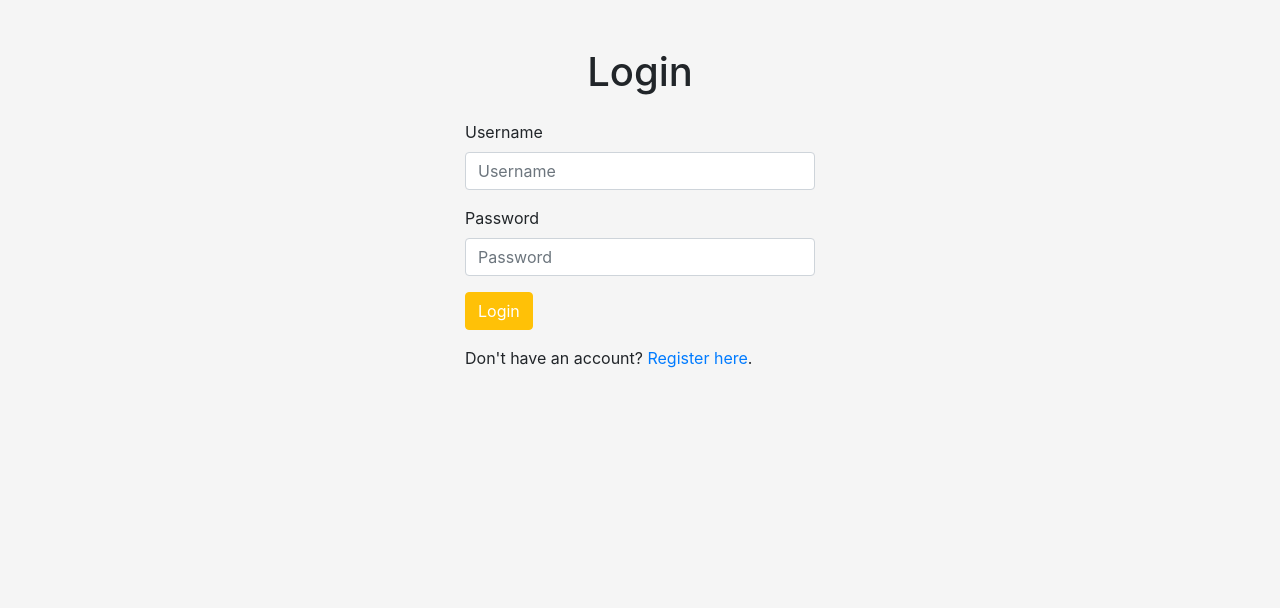
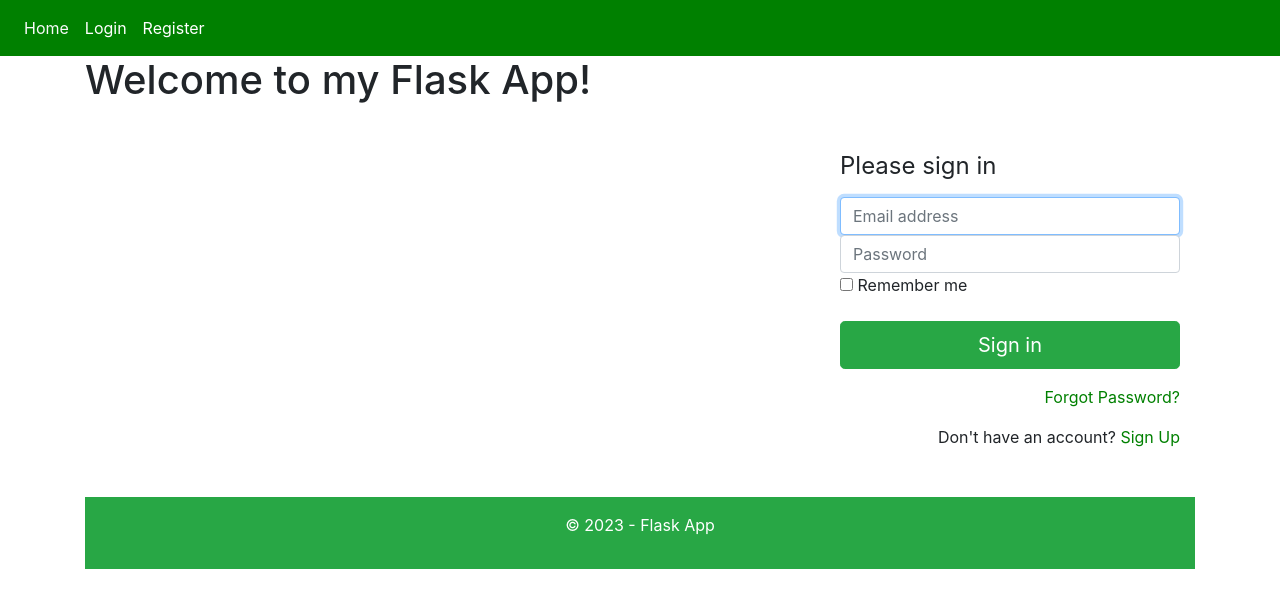
Before and after one commit to SalomeChaduneli/Project1, a Flask app: page /login in a window 1280 px wide. Shown: the top 608 px of the page. Run offline with Flask 2, Linux system fonts and the light colour scheme; some libraries are stand-ins or nearby versions.

Commit message:
Change files

```diff
--- a/main.py
+++ b/main.py
@@ -7,45 +7,34 @@ from wtforms.validators import InputRequired, Length, ValidationError, Email, Eq
 from flask_bcrypt import Bcrypt
 from werkzeug.security import generate_password_hash
 
-
 app = Flask(__name__)
-app.config['SQLALCHEMY_DATABASE_URI'] ='sqlite:///database.db'
+app.config['SQLALCHEMY_DATABASE_URI'] = 'sqlite:///database.db'
 app.config['SQLALCHEMY_TRACK_MODIFICATIONS'] = False
 app.config['SECRET_KEY'] = 'mysecretkey'
 db = SQLAlchemy(app)
 bcrypt = Bcrypt(app)
 
-
 login_manager = LoginManager()
 login_manager.init_app(app)
 login_manager.login_view = "login"
-
 
 @login_manager.user_loader
 def load_user(user_id):
     user = User.query.get(int(user_id))
     if user:
-        return User.query.get(int(user_id))
-
+        return user
 
 class User(db.Model, UserMixin):
     id = db.Column(db.Integer, primary_key=True)
     username = db.Column(db.String(20), unique=True, nullable=False)
     password_hash = db.Column(db.String(60), nullable=False)
 
-
 class RegistrationForm(FlaskForm):
-    username = StringField(validators=[InputRequired(), Length(min=6, max=30)],
-                            render_kw={"placeholder": "Username"})
-    email = StringField(validators=[InputRequired(), Email(), Length(max=50)],
-                            render_kw={"placeholder": "Email"})
-    password = PasswordField(validators=[InputRequired(), Length(min=6, max=30)],
-                            render_kw={"placeholder": "Password"})
-    confirm_password = PasswordField(validators=[InputRequired(), Length(min=6, max=30),
-                            EqualTo('password', message='Passwords must match')],
-                            render_kw={"placeholder": "Confirm Password"})
-    phone_number = StringField(validators=[InputRequired(), Length(max=20)],
-                            render_kw={"placeholder": "Phone Number (Optional)"})
+    username = StringField(validators=[InputRequired(), Length(min=6, max=30)], render_kw={"placeholder": "Username"})
+    email = StringField(validators=[InputRequired(), Email(), Length(max=50)], render_kw={"placeholder": "Email"})
+    password = PasswordField(validators=[InputRequired(), Length(min=6, max=30)], render_kw={"placeholder": "Password"})
+    confirm_password = PasswordField(validators=[InputRequired(), Length(min=6, max=30), EqualTo('password', message='Passwords must match')], render_kw={"placeholder": "Confirm Password"})
+    phone_number = StringField(validators=[Length(max=20)], render_kw={"placeholder": "Phone Number (Optional)"})
     submit = SubmitField('Sign Up')
 
     def validate_username(self, username):
@@ -53,17 +42,10 @@ class RegistrationForm(FlaskForm):
         if existing_user_username:
             raise ValidationError('Please choose a different one.')
 
-
 class LoginForm(FlaskForm):
-    username = StringField(validators=[InputRequired(), Length(
-        min=6, max=30)], render_kw={"placeholder": "Username"})
-    password = PasswordField(validators=[InputRequired(), Length(
-        min=6, max=30)], render_kw={"placeholder": "Password"})
+    username = StringField(validators=[InputRequired(), Length(min=6, max=30)], render_kw={"placeholder": "Username"})
+    password = PasswordField(validators=[InputRequired(), Length(min=6, max=30)], render_kw={"placeholder": "Password"})
     submit = SubmitField('Login')
-
-@app.route("/")
-def home():
-    return render_template("home.html")
 
 @app.route('/login', methods=['GET', 'POST'])
 def login():
@@ -74,33 +56,31 @@ def login():
 
         if user and bcrypt.check_password_hash(user.password_hash, form.password.data):
             login_user(user)
-            return redirect(url_for ('dashboard'))
+            return redirect(url_for('dashboard'))
 
         error = "Invalid username or password"
         return render_template('login.html', form=form, error=error)
 
     return render_template('login.html', form=form)
 
-
 @app.route('/register', methods=['GET', 'POST'])
 def register():
     form = RegistrationForm()
+
     if form.validate_on_submit():
-       hashed_password = generate_password_hash(form.password.data, method='sha256')
-       new_user = User(username=form.username.data, password_hash=hashed_password)
-       db.session.add(new_user)
-       db.session.commit()
-       return redirect(url_for('login'))
+        hashed_password = generate_password_hash(form.password.data, method='sha256')
+        new_user = User(username=form.username.data, password_hash=hashed_password)
+        db.session.add(new_user)
+        db.session.commit()
+        return redirect(url_for('login'))
+
     return render_template('register.html', form=form)
-
 
 @app.route("/dashboard", methods=['GET', 'POST'])
 @login_required
 def dashboard():
     return render_template("dashboard.html")
 
-
-
 if __name__ == '__main__':
     with app.app_context():
         db.create_all()
--- a/templates/login.html
+++ b/templates/login.html
@@ -1,64 +1,89 @@
 <!DOCTYPE html>
-<html lang="en">
+<html>
   <head>
     <meta charset="UTF-8">
-    <meta http-equiv="X-UA-Compatible" content="IE=edge">
-    <meta name="viewport" content="width=device-width, initial-scale=1.0">
-    <title>Login</title>
-    <link rel="stylesheet" href="https://cdnjs.cloudflare.com/ajax/libs/twitter-bootstrap/5.3.2/css/bootstrap.min.css">
+    <meta http-equiv="X-UA-Compatible" content="IE-edge">
+    <meta name="viewport" content="widgth=device-widgth, initial scal">
+    <title>Home</title>
+    <link rel="stylesheet" type="text/css" href="{{ url_for('static', filename='css/style.css') }}">
+    <!-- Bootstrap CSS -->
+    <link rel="stylesheet" href="https://maxcdn.bootstrapcdn.com/bootstrap/4.0.0/css/bootstrap.min.css">
   </head>
   <body>
-    <link rel="stylesheet" type="text/css" href="https://cdnjs.cloudflare.com/ajax/libs/twitter-bootstrap/4.6.0/css/bootstrap.min.css">
-    <style>
-        body {
-            background-color: #f5f5f5;
-        }
-        .form-group label {
-            color: #6c757d;
-        }
-        .form-group input {
-            border-color: #28a745;
-            box-shadow: none;
-        }
-        .form-group input:focus {
-            border-color: #28a745;
-            box-shadow: 0 0 0 0.2rem rgba(40, 167, 69, 0.25);
-        }
-        .btn-primary {
-            background-color: #ffc107;
-            border-color: #ffc107;
-        }
-        .btn-primary:hover {
-            background-color: #ffca2c;
-            border-color: #ffca2c;
-        }
-    </style>
+    <header>
+      <nav class="navbar navbar-expand-lg navbar-light" style="background-color: green;">
+        <ul class="navbar-nav mr-auto">
+          <li class="nav-item active">
+            <a class="nav-link text-light" href="{{ url_for('login') }}">Home</a>
+          </li>
+          {% if current_user.is_authenticated %}
+          <li class="nav-item">
+            <a class="nav-link text-light" href="{{ url_for('dashboard') }}">Dashboard</a>
+          </li>
+          <li class="nav-item">
+            <a class="nav-link text-light" href="{{ url_for('logout') }}">Logout</a>
+          </li>
+          {% else %}
+          <li class="nav-item">
+            <a class="nav-link text-white" href="{{ url_for('login') }}">Login</a>          </li>
+          <li class="nav-item">
+            <a class="nav-link text-white" href="{{ url_for('register') }}">Register</a>          </li>
+          {% endif %}
+        </ul>
+      </nav>
+    </header>
+
+
+    <div class="container">
+      <h1 class="text-left">Welcome to my Flask App!</h1>
+
+   <!-- Login form -->
 <div class="container my-5">
-        <div class="row justify-content-center">
+  <div class="row justify-content-end">
     <div class="col-md-6 col-lg-4">
-                <h1 class="mb-4 text-center">Login</h1>
-                <form method="POST">
-                    {{ form.csrf_token }}
-                    <div class="mb-3">
-                        {{ form.username.label(class="form-label") }}
-                        {{ form.username(class="form-control") }}
-                        {% for error in form.username.errors %}
-                            <div class="invalid-feedback d-block">{{ error }}</div>
-                        {% endfor %}
+
+      <form method="POST" action="{{ url_for('login') }}" class="form-signin">
+        <h1 class="h4 mb-3 font-weight-normal">Please sign in</h1>
+        <label for="inputEmail" class="sr-only">Email address</label>
+        <input type="email" id="inputEmail" name="email" class="form-control" placeholder="Email address" required autofocus>
+        <label for="inputPassword" class="sr-only">Password</label>
+        <input type="password" id="inputPassword" name="password" class="form-control" placeholder="Password" required>
+        <div class="checkbox mb-3">
+          <label>
+            <input type="checkbox" value="remember-me"> Remember me
+          </label>
         </div>
-                    <div class="mb-3">
-                        {{ form.password.label(class="form-label") }}
-                        {{ form.password(class="form-control") }}
-                        {% for error in form.password.errors %}
-                            <div class="invalid-feedback d-block">{{ error }}</div>
-                        {% endfor %}
+        <button class="btn btn-lg btn-success btn-block" type="submit">Sign in</button>
+        <div class="text-right mt-3">
+          <a href="#" style="color: green;">Forgot Password?</a>
         </div>
-                    <button type="submit" class="btn btn-primary">Login</button>
+        <div class="text-right mt-3">
+          <span>Don't have an account? </span>
+          <a href="{{ url_for('register') }}" style="color: green;">Sign Up</a>
+
+        </div>
       </form>
-                <p class="mt-3">Don't have an account? <a href="{{ url_for('register') }}">Register here</a>.</p>
     </div>
   </div>
 </div>
-    <script src="https://cdnjs.cloudflare.com/ajax/libs/twitter-bootstrap/5.3.2/js/bootstrap.bundle.min.js"></script>
+      <!-- End of login form -->
+
+
+      <footer class="bg-success text-white py-3">
+        <div class="container">
+          <div class="row">
+            <div class="col-md-12 text-center">
+              <p>&copy; 2023 - Flask App</p>
+            </div>
+          </div>
+        </div>
+      </footer>
+
+
+    <!-- Optional JavaScript -->
+    <!-- jQuery first, then Popper.js, then Bootstrap JS -->
+    <script src="https://code.jquery.com/jquery-3.2.1.slim.min.js"></script>
+    <script src="https://cdnjs.cloudflare.com/ajax/libs/popper.js/1.12.9/umd/popper.min.js"></script>
+    <script src="https://maxcdn.bootstrapcdn.com/bootstrap/4.0.0/js/bootstrap.min.js"></script>
   </body>
 </html>
```
Also changed, not shown: templates/home.html (deleted, +0 -53 lines). Lines whose indentation alone changed are shown as unchanged.
